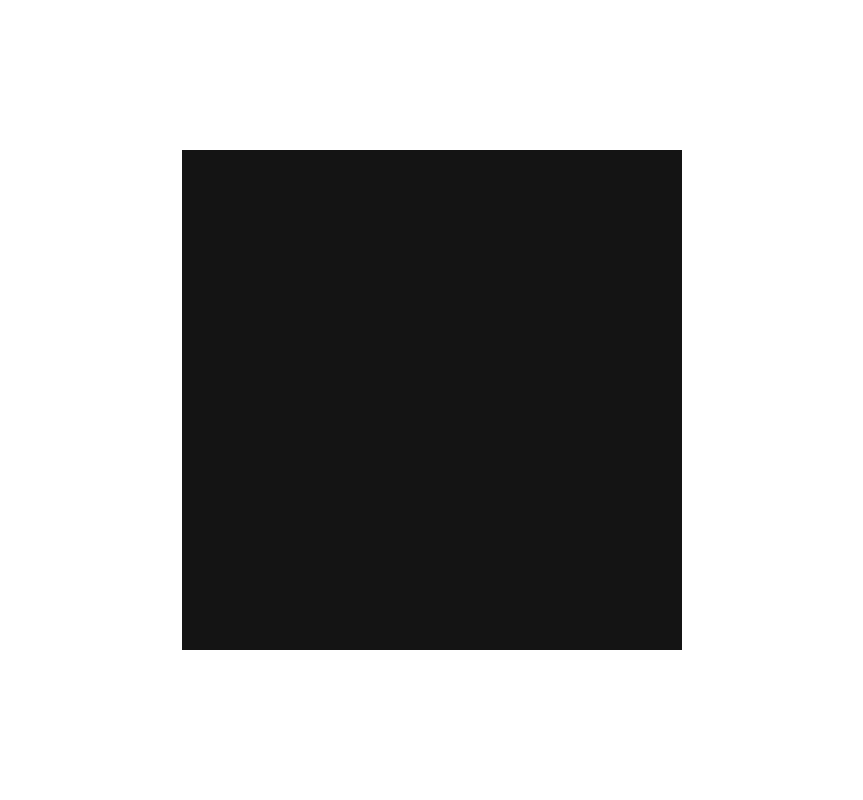
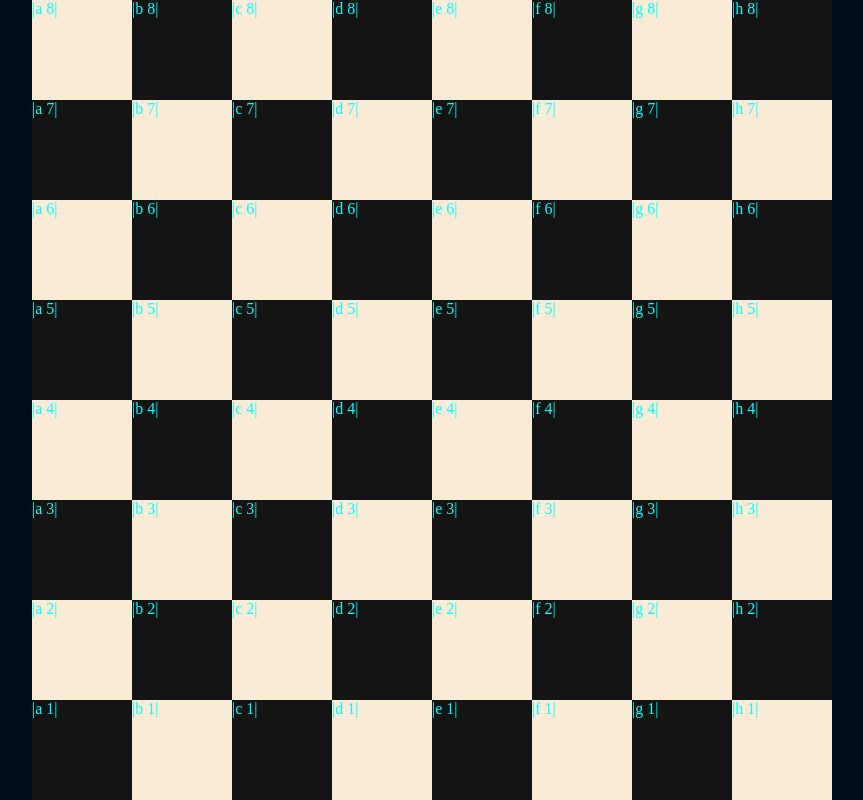
Before and after one commit to carlpess/chess-game, a React app: page / in a window 1280 px wide. Shown: the whole page, without its empty margins (208-1071 px from the left). Built offline with nearby package versions, Linux system fonts and the light colour scheme.

Commit message:
criado o board com a logica das coordenadas e estilizado

```diff
--- a/src/components/Chessboard/index.js
+++ b/src/components/Chessboard/index.js
@@ -1,8 +1,30 @@
 import './styles.css';
 
+const vertical = ['1', '2', '3', '4', '5', '6', '7', '8'];
+const horizontal = ['a', 'b', 'c', 'd', 'e', 'f', 'g', 'h'];
+
 function Chessboard() {
+    let board = [];
+
+    for (let y = (vertical.length - 1); y >= 0; y--) {
+        for (let i = 0; i < horizontal.length; i++) {
+            board.push({
+                name: `|${horizontal[i]} ${vertical[y]}|`,
+                number: (i + y + 2) % 2
+            });
+        }
+    }
+
     return (
         <div className='container-board'>
+            {board.map((coord) => (
+                <div className={`${coord.number === 0
+                    ? 'tile-black'
+                    : 'tile-white'}
+                    tile`}>
+                    {coord.name}
+                </div>
+            ))}
         </div>
     )
 }
--- a/src/components/Chessboard/styles.css
+++ b/src/components/Chessboard/styles.css
@@ -1,6 +1,26 @@
 .container-board {
-    height: 500px;
-    width: 500px;
+    height: 800px;
+    width: 800px;
 
+    display: flex;
+    flex-wrap: wrap;
+
+    background-color: rgb(138, 43, 226);
+}
+
+div {
+    color: cyan
+}
+
+.tile {
+    width: 100px;
+    height: 100px;
+}
+
+.tile-black {
     background-color: rgb(20, 20, 20);
 }
+
+.tile-white {
+    background-color: rgb(250, 235, 215);
+}
--- a/src/pages/Main/styles.css
+++ b/src/pages/Main/styles.css
@@ -5,4 +5,6 @@
     display: flex;
     align-items: center;
     justify-content: center;
+
+    background-color: rgb(0, 13, 29);
 }
```
